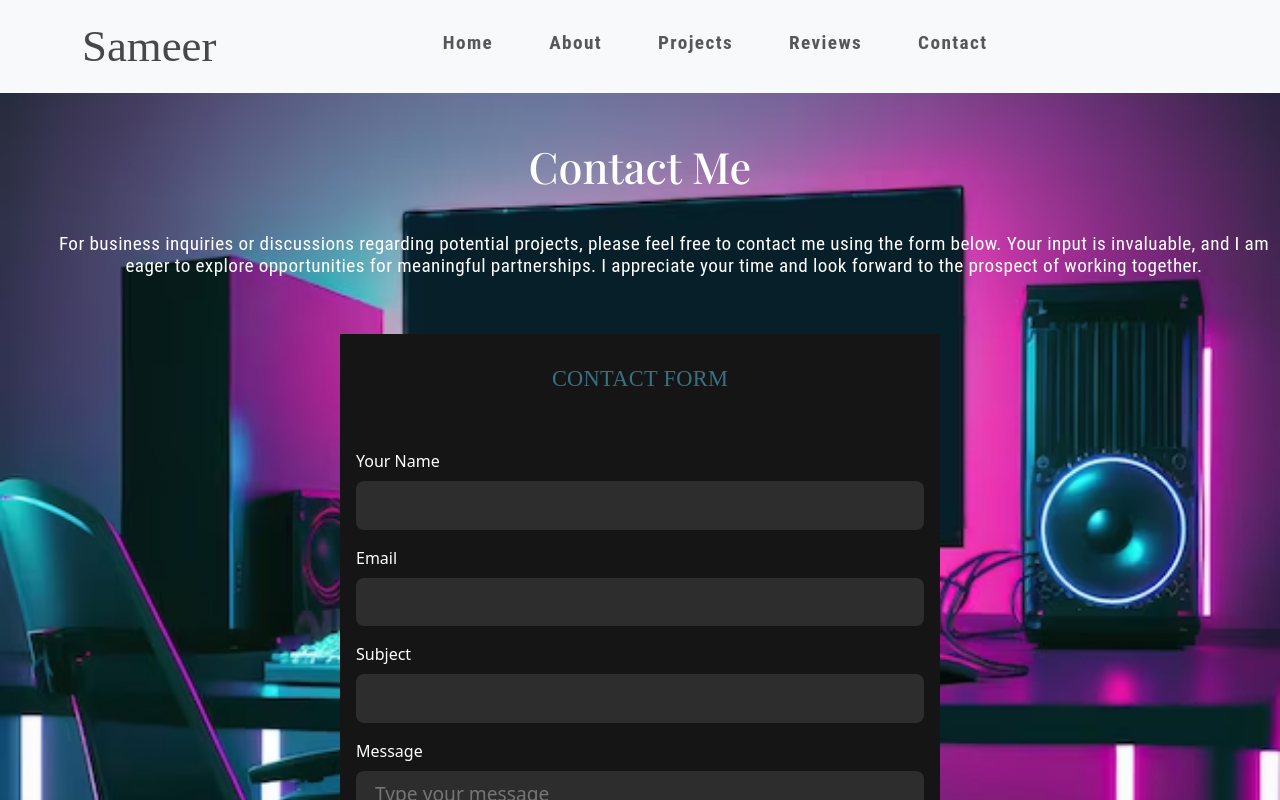
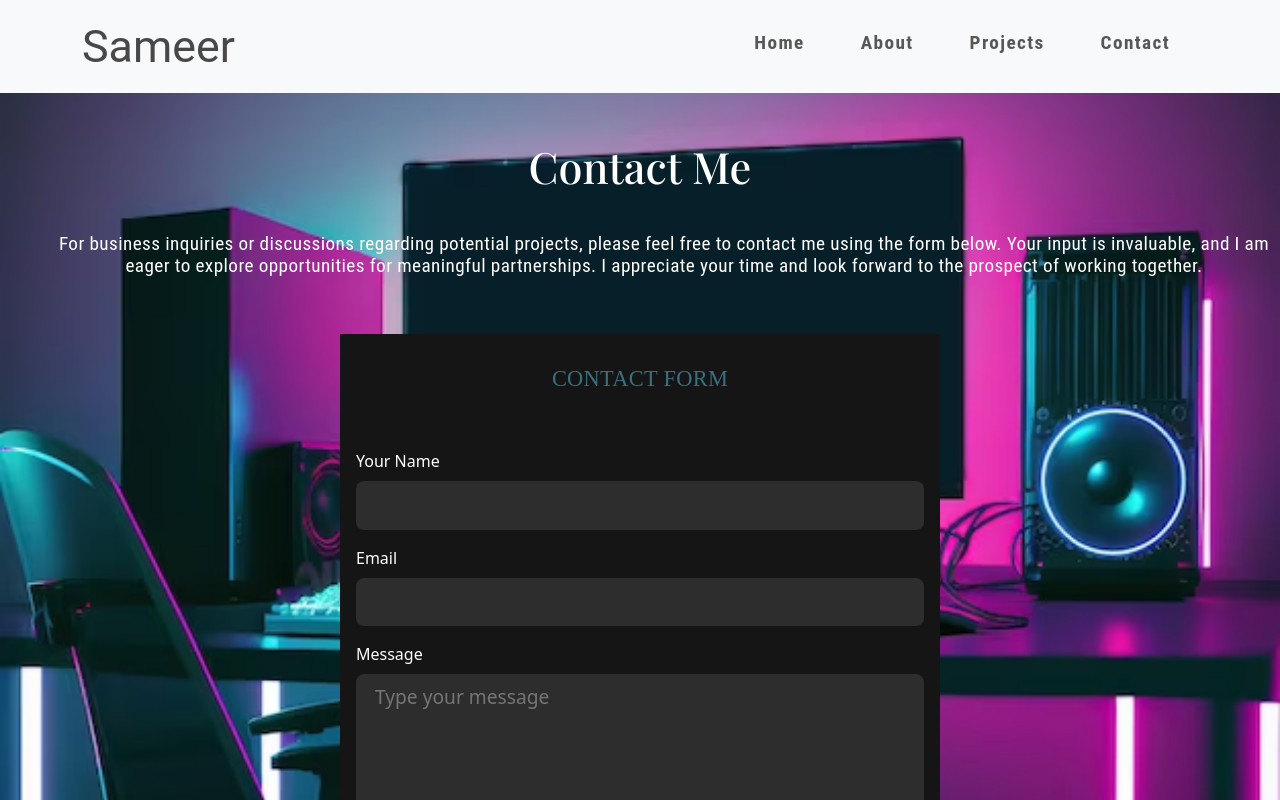
Before and after one commit to Sameer-Saleem1/Sameer-Portfolio, a React (Create React App) app: page /contact in a window 1280 px wide. Shown: the top 800 px of the page. Built offline with nearby package versions, Linux system fonts and the light colour scheme.

Commit message:
Done with contact section

```diff
--- a/package.json
+++ b/package.json
@@ -13,6 +13,7 @@
     "@types/react": "^18.2.37",
     "@types/scheduler": "^0.16.6",
     "bootstrap": "^5.3.2",
+    "google-spreadsheet": "^4.1.1",
     "react": "^18.2.0",
     "react-bootstrap": "^2.9.1",
     "react-bootstrap-icons": "^1.10.3",
--- a/src/App.css
+++ b/src/App.css
@@ -76,7 +76,7 @@ img{
 
 
 .Navbar-Name{
-  font-family: 'Kalam', serif !important;
+  font-family: 'Roboto', serif !important;
   font-size: 2.8rem;
   text-decoration: none;
   color: var(--primary-font-color);
--- a/src/components/Contact.js
+++ b/src/components/Contact.js
@@ -1,25 +1,57 @@
-import React from 'react'
+import React ,{useState} from 'react'
 import { Button, Form } from 'react-bootstrap'
 
 export default function Contact() {
+
+  const [data,setData] = useState({
+    name: "",
+    email: "",
+    message:""
+  })
+
+  const {name,email,message} = data;
+
+  const handleChange  = (e) => {
+    setData({...data, [e.target.name]: e.target.value})
+  }
+
+  const handleSubmit = async e => {
+    e.preventDefault();
+
+    try {
+      const response = await fetch('https://v1.nocodeapi.com/sameersaleem/google_sheets/ZMXLAjHJGsxIXBfO', {
+        method: 'POST',
+        headers: {
+          'Content-Type' : 'application/json'
+        },
+        body: JSON.stringify([
+          [name, email, message, new Date().toLocaleString()],
+        ]),
+      }
+      );
+        await response.json()
+          setData({...data, name:"", email:"", message:""})
+      }
+     catch (err) {
+      console.log(err)
+    }
+  }
+
   return (
     <div>
       <div className='contact-section'>
         <h1 className='contact-title'>Contact Me</h1>
         <h3>For business inquiries or discussions regarding potential projects, please feel free to contact me using the form below. Your input is invaluable, and I am eager to explore opportunities for meaningful partnerships. I appreciate your time and look forward to the prospect of working together.</h3>
-        <Form>
+        <Form onSubmit={handleSubmit}>
           <h2 style={{color:'#397080'}} >Contact Form</h2>
           <label>Your Name</label>
-          <input type='text'></input>
+          <input type='text' onChange={handleChange} name='name'></input>
 
           <label>Email</label>
-          <input type='email'></input>
-
-          <label>Subject</label>
-          <input type='text'></input>
+          <input type='email' onChange={handleChange} name='email'></input>
 
           <label>Message</label>
-          <textarea rows={6} placeholder='Type your message'/>
+          <textarea name='message' onChange={handleChange} rows={6} placeholder='Type your message'/>
 
           <Button className='btn'>Submit</Button>
         </Form>
--- a/src/components/Navbar.js
+++ b/src/components/Navbar.js
@@ -10,11 +10,11 @@ export default function Header() {
       <Navbar.Brand> <Link className='Navbar-Name' to={"/"}>Sameer</Link></Navbar.Brand>
       <Navbar.Toggle aria-controls="basic-navbar-nav" className='shadow-none border-0'/>
       <Navbar.Collapse id="basic-navbar-nav">
-        <Nav className="navbar-nav mx-auto">
+        <Nav className="navbar-nav ms-auto">
           <Nav.Link><Link className='nav-link Navbar-sections' to={"/"}><h2>Home</h2></Link></Nav.Link>
           <Nav.Link><Link className='nav-link Navbar-sections' to={"/about"}><h2>About</h2></Link></Nav.Link>
           <Nav.Link><Link className='nav-link Navbar-sections' to={"/project"}><h2>Projects</h2></Link></Nav.Link>
-          <Nav.Link><Link className='nav-link Navbar-sections' to={"/review"}><h2>Reviews</h2></Link></Nav.Link>
+          {/* <Nav.Link><Link className='nav-link Navbar-sections' to={"/review"}><h2>Reviews</h2></Link></Nav.Link> */}
           <Nav.Link><Link className='nav-link Navbar-sections' to={"/contact"}><h2>Contact</h2></Link></Nav.Link>
         </Nav>
       </Navbar.Collapse>
```
Also changed, not shown: 1 other file (tests, documents, lock files or other folders).
